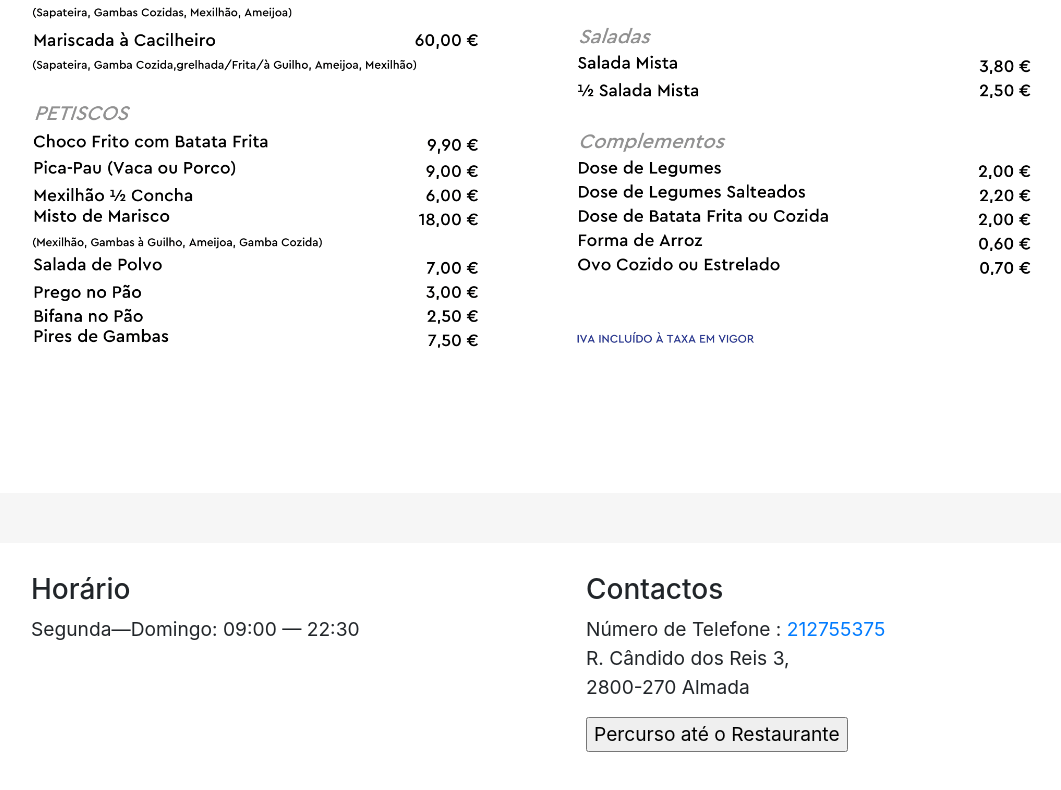
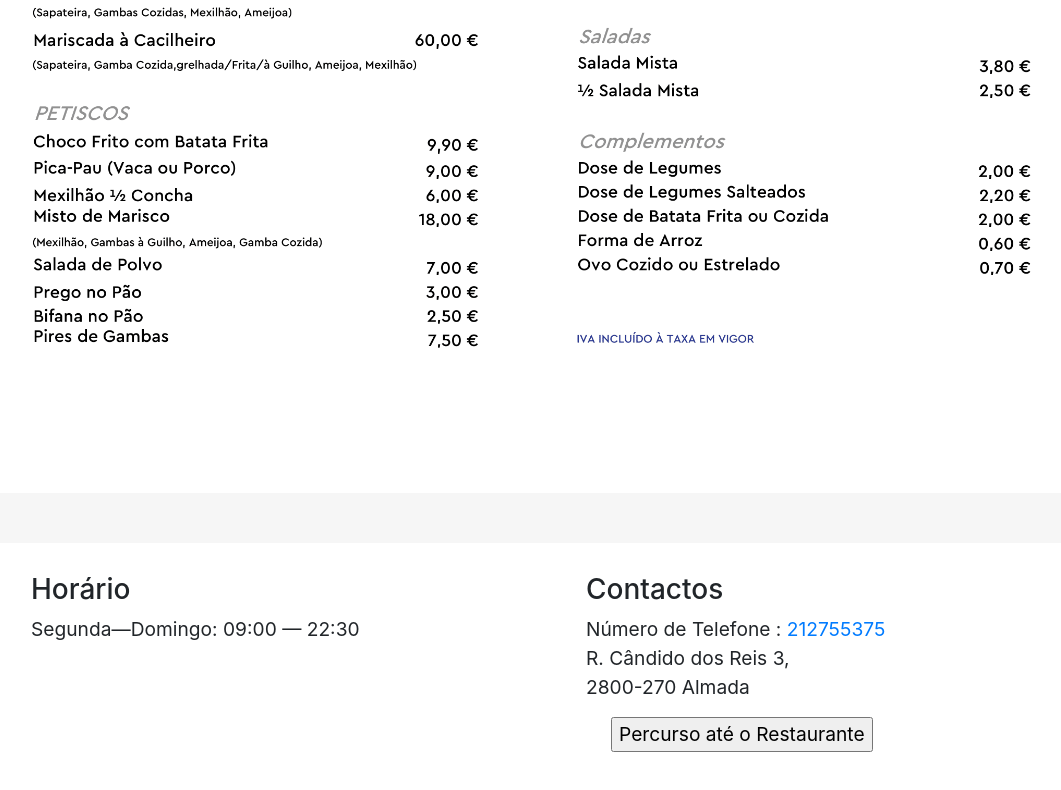
Before and after one commit to dcunh/Cacilheiro, a website: page public/index.html in a window 1280 px wide. Shown: the part 2102-2892 px from the top of the page, without its empty margins (74-1135 px from the left). Drawn offline with nearby package versions, Linux system fonts and the light colour scheme; a web font is replaced by a local one.

Commit message:
Update index.css

```diff
--- a/public/index.css
+++ b/public/index.css
@@ -1,6 +1,9 @@
 @import url('https://fonts.googleapis.com/css?family=Big+Shoulders+Text:100, 300, 400, 500, 600, 700, 800, 900&display=swap');
 
 /* font-family: 'Big Shoulders Text', cursive; */
+.new{
+	padding-left:25px
+}
 .center {
 	width: 100%;
   }
```
